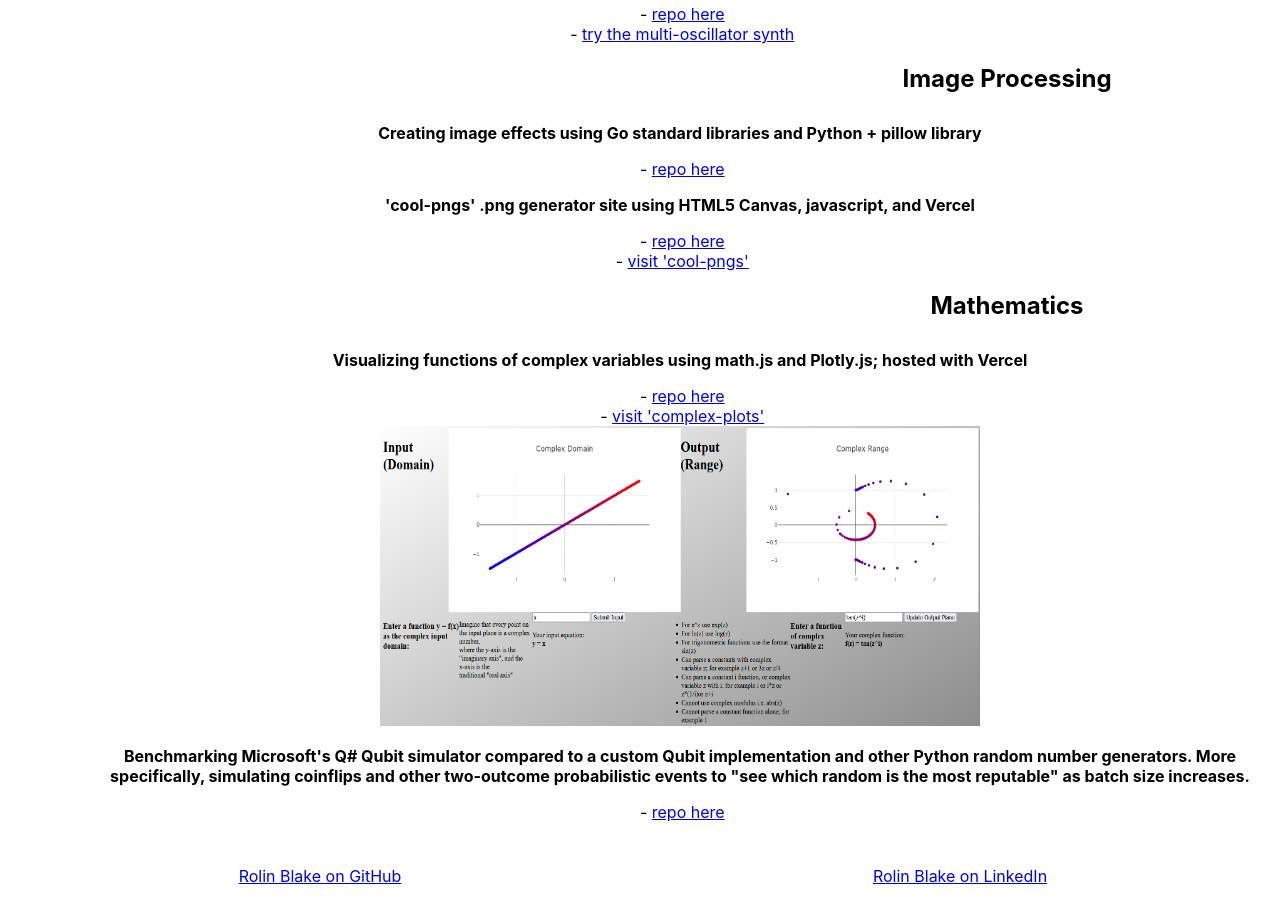
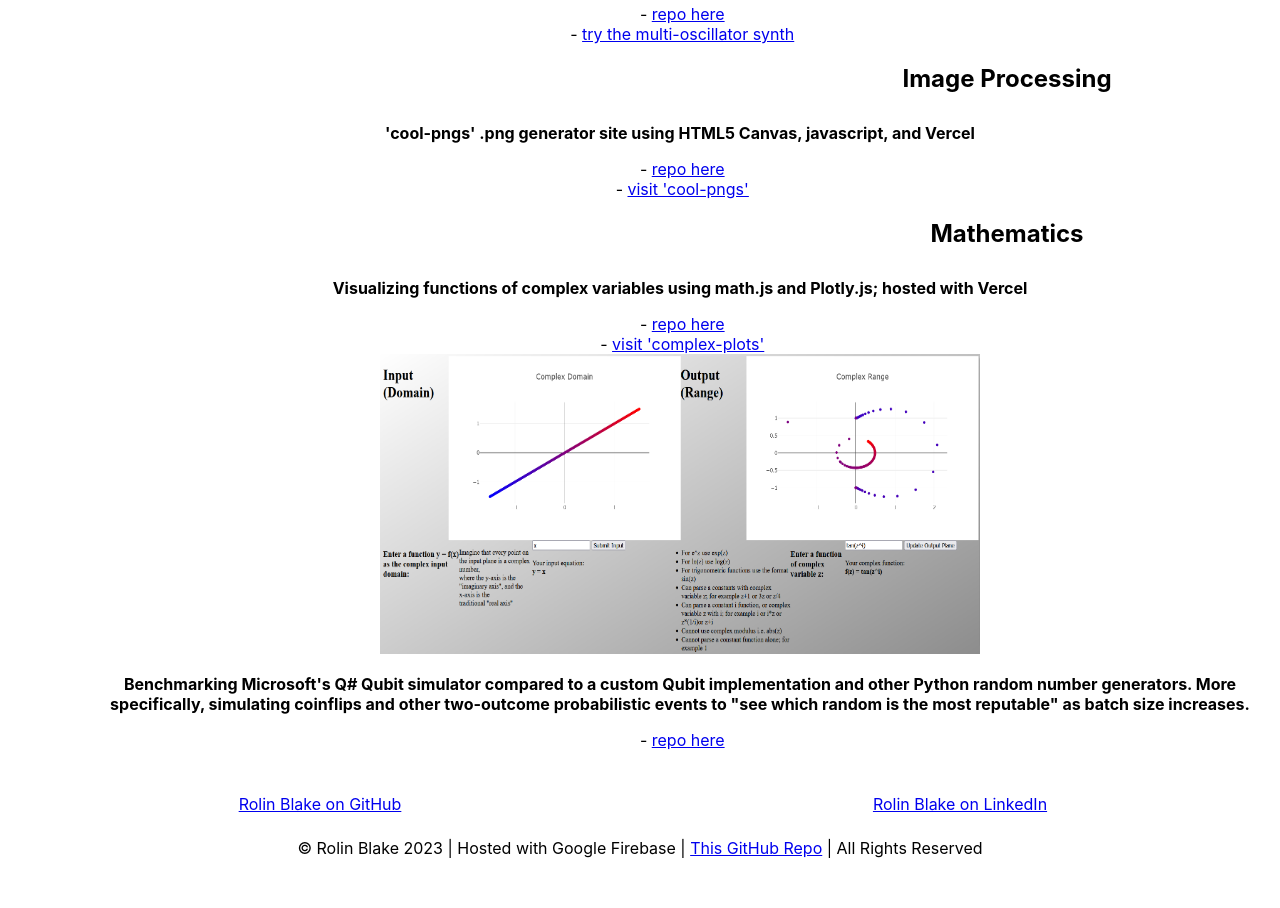
Before and after one commit to rolinmb/rmb-portfolio-react, a React (Create React App) app: page /projects in a window 1280 px wide. Shown: the part 1540-2448 px from the top of the page. After the commit the page ends 2414 px from the top, so only its background shows below. Built offline with nearby package versions, Linux system fonts and the light colour scheme.

Commit message:
removing img-process repo as repo is now private

```diff
--- a/src/components/Projects.js
+++ b/src/components/Projects.js
@@ -84,10 +84,6 @@ function Projects() {
 		  <h2>Image Processing</h2>
 		  <ul className="projects-sublist">
 		    <li>
-			  <p>Creating image effects using Go standard libraries and Python + pillow library</p>
-			  &nbsp;- <a target='_blank' rel='noopener noreferrer' href="https://github.com/rolinmb/img-process">repo here</a>
-		    </li>
-		    <li>
 		      <p>'cool-pngs' .png generator site using HTML5 Canvas, javascript, and Vercel</p>
 			  &nbsp;- <a target='_blank' rel='noopener noreferrer' href="https://github.com/rolinmb/cool-pngs">repo here</a>
 			  <br />
```
